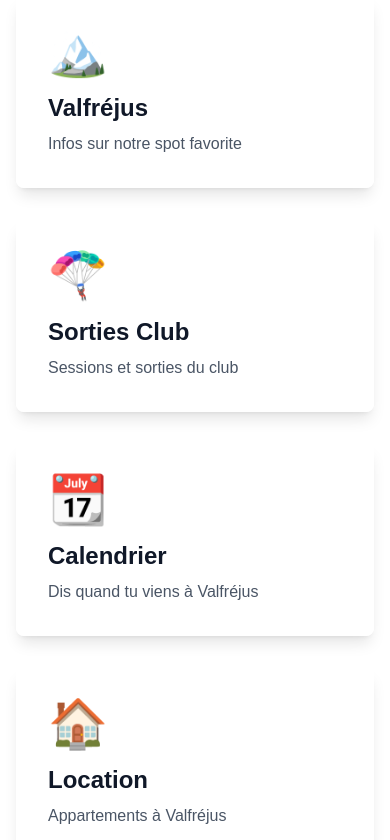
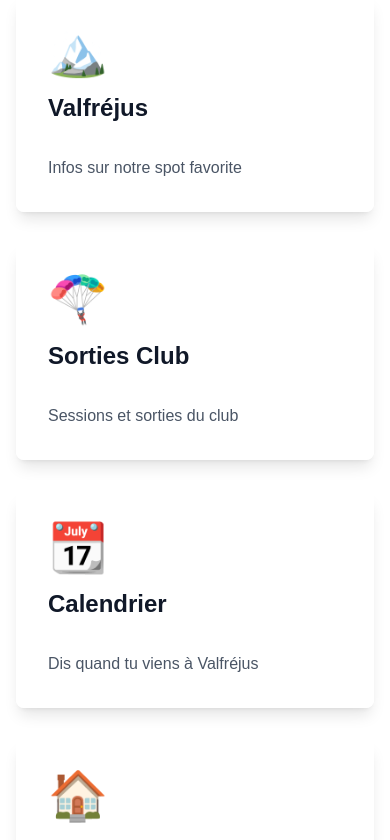
Before and after one commit to clementsbt/tetes-brulees, a Next.js app: page / in a window 390 px wide. Shown: the part 1160-2000 px from the top of the page. Built offline with nearby package versions, Linux system fonts and the light colour scheme; no server answers.

Commit message:
fix: uniformiser hauteur des cartes d'accueil

```diff
--- a/app/page.tsx
+++ b/app/page.tsx
@@ -108,62 +108,62 @@ export default function HomePage() {
       <div className="relative z-20">
         <div className="container mx-auto px-4 py-16">
 
-        <div className="grid md:grid-cols-2 lg:grid-cols-4 gap-8 max-w-6xl mx-auto">
+        <div className="grid md:grid-cols-2 lg:grid-cols-4 gap-8 max-w-6xl mx-auto auto-rows-fr">
           <Link href="/membres" className="group">
-            <div className="bg-white/70 rounded-lg shadow-lg p-8 hover:shadow-2xl transition-all transform hover:-translate-y-1 lg:h-48 lg:flex lg:flex-col">
+            <div className="bg-white/70 rounded-lg shadow-lg p-8 hover:shadow-2xl transition-all transform hover:-translate-y-1 h-full flex flex-col">
               <div className="text-5xl mb-4">👥</div>
               <h2 className="text-2xl font-bold text-gray-900 mb-2">
                 Nos Membres
               </h2>
-              <p className="text-gray-600 lg:flex-grow">
+              <p className="text-gray-600 mt-auto">
                 Découvrez la communauté des Têtes Brûlées
               </p>
             </div>
           </Link>
 
           <Link href="/valfrjus" className="group">
-            <div className="bg-white/70 rounded-lg shadow-lg p-8 hover:shadow-2xl transition-all transform hover:-translate-y-1 lg:h-48 lg:flex lg:flex-col">
+            <div className="bg-white/70 rounded-lg shadow-lg p-8 hover:shadow-2xl transition-all transform hover:-translate-y-1 h-full flex flex-col">
               <div className="text-5xl mb-4">🏔️</div>
               <h2 className="text-2xl font-bold text-gray-900 mb-2">
                 Valfréjus
               </h2>
-              <p className="text-gray-600 lg:flex-grow">
+              <p className="text-gray-600 mt-auto">
                 Infos sur notre spot favorite
               </p>
             </div>
           </Link>
 
           <Link href="/sorties-club" className="group">
-            <div className="bg-white/70 rounded-lg shadow-lg p-8 hover:shadow-2xl transition-all transform hover:-translate-y-1 lg:h-48 lg:flex lg:flex-col">
+            <div className="bg-white/70 rounded-lg shadow-lg p-8 hover:shadow-2xl transition-all transform hover:-translate-y-1 h-full flex flex-col">
               <div className="text-5xl mb-4">🪂</div>
               <h2 className="text-2xl font-bold text-gray-900 mb-2">
                 Sorties Club
               </h2>
-              <p className="text-gray-600 lg:flex-grow">
+              <p className="text-gray-600 mt-auto">
                 Sessions et sorties du club
               </p>
             </div>
           </Link>
 
           <Link href="/calendrier" className="group">
-            <div className="bg-white/70 rounded-lg shadow-lg p-8 hover:shadow-2xl transition-all transform hover:-translate-y-1 lg:h-48 lg:flex lg:flex-col">
+            <div className="bg-white/70 rounded-lg shadow-lg p-8 hover:shadow-2xl transition-all transform hover:-translate-y-1 h-full flex flex-col">
               <div className="text-5xl mb-4">📆</div>
               <h2 className="text-2xl font-bold text-gray-900 mb-2">
                 Calendrier
               </h2>
-              <p className="text-gray-600 lg:flex-grow">
+              <p className="text-gray-600 mt-auto">
                 Dis quand tu viens à Valfréjus
               </p>
             </div>
           </Link>
 
           <Link href="/location" className="group">
-            <div className="bg-white/70 rounded-lg shadow-lg p-8 hover:shadow-2xl transition-all transform hover:-translate-y-1 lg:h-48 lg:flex lg:flex-col">
+            <div className="bg-white/70 rounded-lg shadow-lg p-8 hover:shadow-2xl transition-all transform hover:-translate-y-1 h-full flex flex-col">
               <div className="text-5xl mb-4">🏠</div>
               <h2 className="text-2xl font-bold text-gray-900 mb-2">
                 Location
               </h2>
-              <p className="text-gray-600 lg:flex-grow">
+              <p className="text-gray-600 mt-auto">
                 Appartements à Valfréjus
               </p>
             </div>
```
